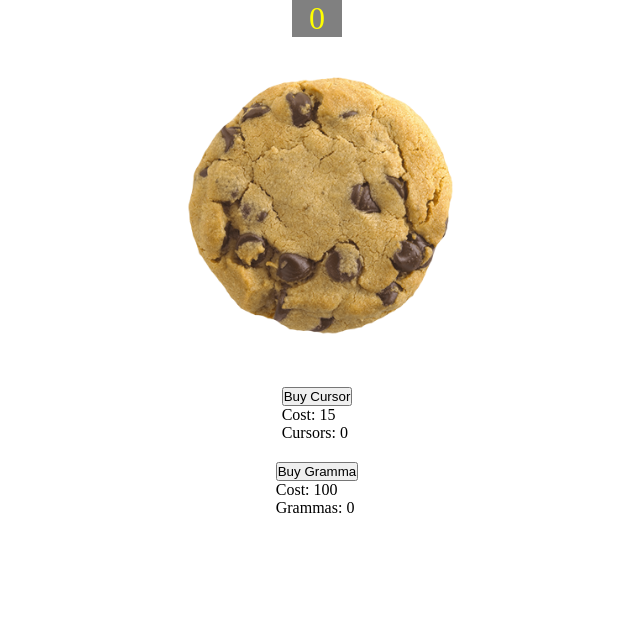
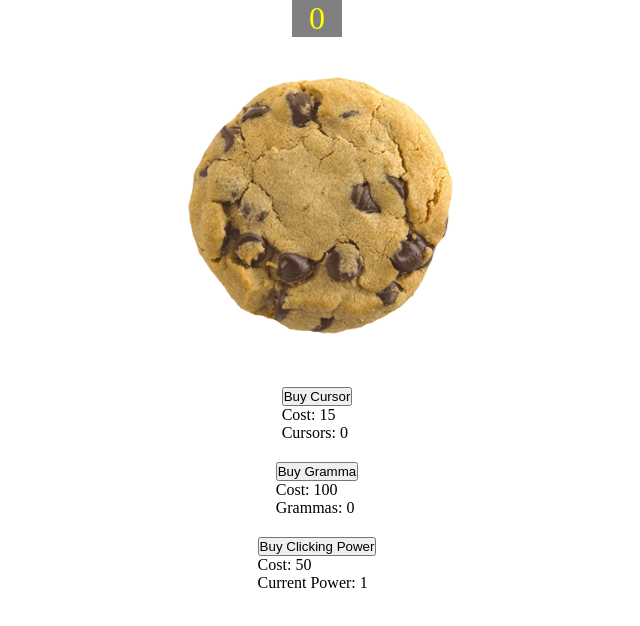
Before and after one commit to timotheemcdonald/clicker-i, a plain HTML site: page index.html in a window 1280 px wide. Shown: the whole page, without its empty margins (323-963 px from the left). Drawn offline with Linux system fonts and the light colour scheme.

Commit message:
added cursor power purchase and increment

```diff
--- a/index.html
+++ b/index.html
@@ -12,7 +12,7 @@
         <span id="score"></span>
     </div>
     <div class="cookie">
-        <img src="cookie.png" alt="A Chocolate Chip Cookie" onClick="increaseScore(1)">
+        <img src="cookie.png" alt="A Chocolate Chip Cookie" onClick="increaseScore(clickingPower)">
     </div>
 
     <div class="shop">
@@ -27,6 +27,12 @@
             <div>Cost: <span id="grammaCost"></span></div>
             <div>Grammas: <span id="grammas"></span></div>
         </div>
+
+        <div class="separator">
+            <button onClick="buyClickingPower()">Buy Clicking Power</button>
+            <div>Cost: <span id="clickingPowerCost"></span></div>
+            <div>Current Power: <span id="clickingPower"></span></div>
+        </div>
     </div>
 
 </body>
--- a/script.js
+++ b/script.js
@@ -1,5 +1,10 @@
 let score = 0;
 document.getElementById("score").innerHTML = score;
+
+let clickingPower = 1;
+let clickingPowerCost = 50;
+document.getElementById("clickingPower").innerHTML = clickingPower;
+document.getElementById("clickingPowerCost").innerHTML = clickingPowerCost;
 
 let cursorCost = 15;
 let cursors = 0;
@@ -36,9 +41,21 @@ function buyGramma(){
 
 }
 
-function increaseScore(amount){
+function buyClickingPower(){
+    if(score >= clickingPowerCost){
+        score = score - clickingPowerCost;
+        clickingPower = clickingPower + 1;
+        clickingPowerCost = Math.round(clickingPowerCost * 1.15);
 
-    score = score + amount;
+        document.getElementById("score").innerHTML = score;
+        document.getElementById("clickingPowerCost").innerHTML = clickingPowerCost;
+        document.getElementById("clickingPower").innerHTML = clickingPower;
+    }
+}
+
+function increaseScore(clickingPower){
+
+    score = score + clickingPower;
     document.getElementById("score").innerHTML = score;
 
 }
```
